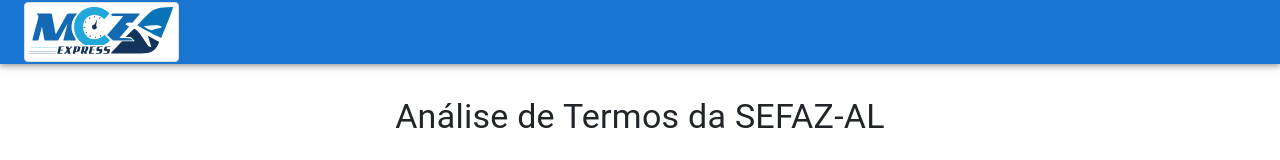
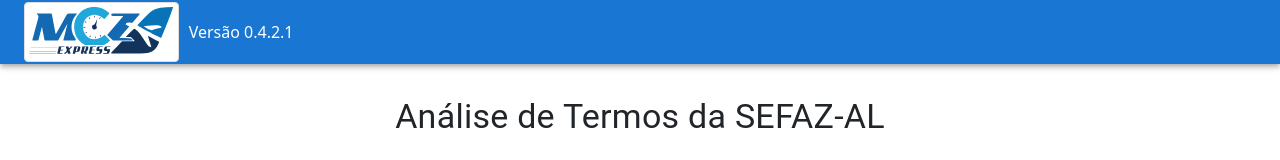
Before and after one commit to raonimn/intranet-mcz-v3, a React (Vite) app in the folder frontend/: page / in a window 1280 px wide. Shown: the top 160 px of the page. Built offline with nearby package versions, Linux system fonts and the light colour scheme; no server answers.

Commit message:
DEV Funcional Forçar a atribuição dos AWBs e numero da versão, temporariamente no Navbar

```diff
--- a/frontend/src/components/Common/Navbar.jsx
+++ b/frontend/src/components/Common/Navbar.jsx
@@ -40,6 +40,7 @@ function Navbar() {
             </Box>
           </Box>
         </NavLink>
+        <div>Versão 0.4.2.1</div>
         <Box sx={{ flexGrow: 1 }} />
       </Toolbar>
     </AppBar>
```
Also changed, not shown: 2 other files (tests, documents, lock files or other folders).
